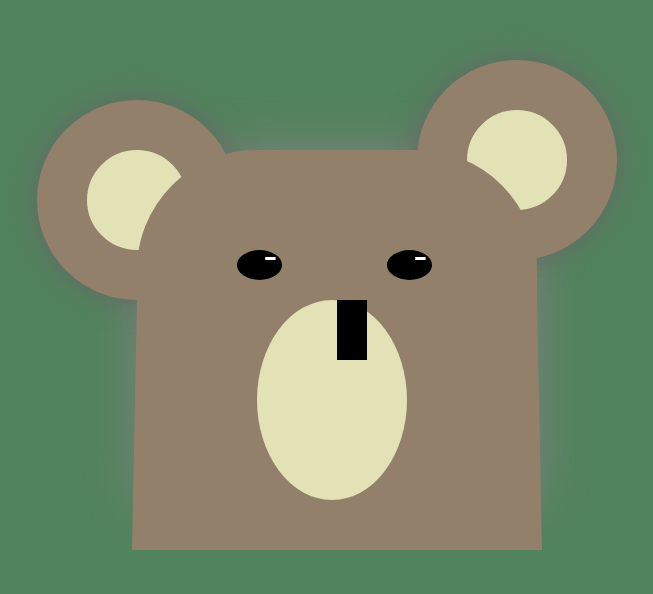
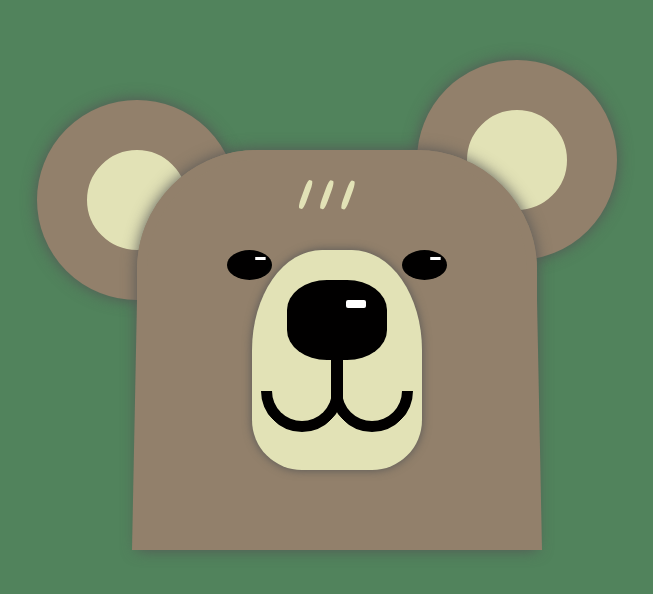
Before and after one commit to skrikl/2UP-homework-sergey, a plain HTML site: page final.html in a window 1280 px wide. Shown: the whole page, without its empty margins (303-956 px from the left). Drawn offline with Linux system fonts and the light colour scheme.

Commit message:
final.jpg task v.1.0

```diff
--- a/css/final.css
+++ b/css/final.css
@@ -2,15 +2,11 @@ body {
   background-color: #51835C;
 }
 .wrapper {
-  width: auto;
-  height: 600px;
   display: flex;
   justify-content: center;
-  align-items: center;
 }
-/*Трапеция*/
+/*Трапеция, нижняя половина лица*/
 .face {
-  display: block;
   width: 400px;
   height: 0px;
   position: absolute;
@@ -18,12 +14,14 @@ body {
   border-bottom: 250px solid #92806B;
   border-left: 5px solid transparent;
   border-right: 5px solid transparent;
+  /*box-shadow: 0 0 15px #555; раскомментировать тут,
+  и закомментировать строку #42, чтобы увидеть проблему с тенью*/
 }
-/*Шапка*/
+/*Шапка, верхняя половина лица.
+И маска для тени которая повторяет форму головы*/
 .face::before,
 .face::after {
   content: '';
-  display: block;
   width: 380px;
   height: 200px;
   position: absolute;
@@ -32,18 +30,22 @@ body {
   border-radius: 120px 120px 0 0;
   background-color: #92806B;
 }
-/*Немного кривая фигура с шапкой, но без трапеции,
-на которую легко натянуть тень*/
+/*Маска в размер головы с немного неправильной формой,
+задвинута на задний план, чтобы создать эффект
+тени на трапеции и шапке*/
 .face::after{
-  z-index: -100;
-  height: 330px;
+  z-index: -1;
+  height: 380px;
   top: -150px;
-  background-color: transparent;
-  box-shadow: 0 0 50px gray;
+  left: 0;
+  box-shadow: 0 0 15px #555;
 }
 .eye::before,
 .eye::after {
-  content: '-'; /*Это зрачок символом дефиса*/
+  content: '-'; /*Это зрачок, для разнообразия
+  выполненный символом дефиса. Как корректно
+  комментировать конкретную строку, когда
+  текст комментария такой длинный?*/
   font-size: 40px;
   text-align: right;
   line-height: 10px;
@@ -52,27 +54,55 @@ body {
   width: 40px;
   height: 30px;
   position: absolute;
+  top: -50px;
   background-color: #010000;
   border-radius: 50%;
 }
 .eye::before {
-  top: -50px;
-  left: 100px;
+  left: 90px;
 }
 .eye::after {
+  left: 265px;
+}
+/*Подложка носа*/
+.nose {
+  width: 170px;
+  height: 220px;
+  position: absolute;
   top: -50px;
-  left: 250px;
+  left: calc(50% - 85px); /*Такая форма записи коректна?*/
+  background-color: #E2E2B6;
+  border-top-left-radius: 70px 100px;
+  border-top-right-radius: 70px 100px;
+  border-bottom-right-radius: 50px 50px;
+  border-bottom-left-radius: 50px 50px;
+  box-shadow: 0 0 10px #555;
 }
-
-.facefront {
-  width: 150px;
-  height: 200px;
+.nose::before,
+.nose::after {
+  content: '';
   position: absolute;
-  top: 30%;
-  left: 30%;
-  background-color: #E2E2B6;
-  border-radius: 50%;
 }
+/*Сам нос*/
+.nose::after {
+  width: 100px;
+  height: 80px;
+  top: 30px;
+  left: calc(50% - 50px);
+  background-color: #010000;
+  border-radius: 40px / 30px;
+}
+/*Декор носа*/
+.nose::before {
+  width: 20px;
+  height: 8px;
+  top: 50px;
+  left: 55%;
+  background-color: #fff;
+  border-radius: 2px;
+  z-index: 1;
+}
+/*Левое ухо*/
 .ear::before,
 .ear::after {
   content: '';
@@ -84,20 +114,58 @@ body {
   background-color: #E2E2B6;
   border: 50px solid #92806B;
   border-radius: 50%;
-  box-shadow: 0 0 30px #666;
+  box-shadow: 0 0 15px #555;
   z-index: -1;
 }
+/*Правое ухо*/
 .ear::after {
   top: -240px;
   left: 280px;
 }
-
+/*Центральная часть рта*/
 .mouth {
-  width: 30px;
-  height: 60px;
+  width: 12px;
+  height: 50px;
   position: absolute;
-  top: 60%;
-  left: 50%;
+  top: 50px;
+  left: calc(50% - 6px);
   background-color: #010000;
   z-index: 1;
 }
+/*Боковые части рта. Каждая часть - это половина
+border от квадрата с радиусом 50% и поворотом до
+горизонтального уровня */
+.mouth::before,
+.mouth::after {
+  content: '';
+  width: 60px;
+  height: 60px;
+  position: absolute;
+  border: 11px solid #010000;
+  border-radius: 50%;
+  border-top-color: transparent;
+  border-right-color: transparent;
+  transform: rotate(-45deg);
+}
+
+.mouth::before{
+  left: 0;
+}
+.mouth::after{
+  left: -70px;
+}
+/*Полоски на лбу без псевдоэлементов,
+тут проще добавить копий тенями*/
+.forehead {
+  width: 6px;
+  height: 30px;
+  border-radius: 30%;
+  background-color: #E2E2B6;
+  transform: rotate(20deg);
+  display: inline-block;
+  position: relative;
+  top: -120px;
+  left: 52%;
+  box-shadow: -20px 7px  0 0 #E2E2B6,
+              -40px 14px 0 0 #E2E2B6;
+}
--- a/final.html
+++ b/final.html
@@ -1,21 +1,18 @@
 <!DOCTYPE html>
 <html lang="en">
 <head>
-  <title>homeWork_1 || final</title>
+  <title>homeWork_1 || final.jpg</title>
   <meta charset="utf-8">
   <link rel="stylesheet" href="css/final.css">
 </head>
 <body>
 <div class="wrapper">
-
   <div class="face">
     <div class="ear"></div>
     <div class="eye"></div>
-    <div class="eyebrows"></div>
+    <div class="forehead"></div>
     <div class="mouth"></div>
-    <div class="facefront">
-      <div class="noseDeco"></div>
-    </div>
+    <div class="nose"></div>
   </div>
 </div>
 </body>
```
